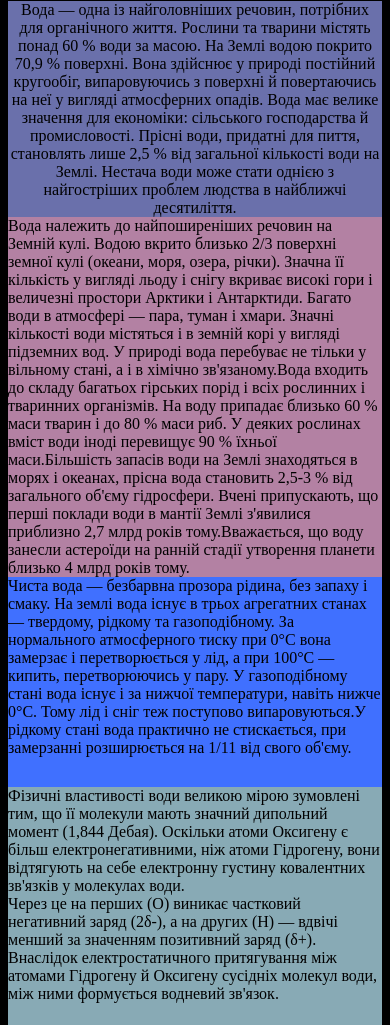
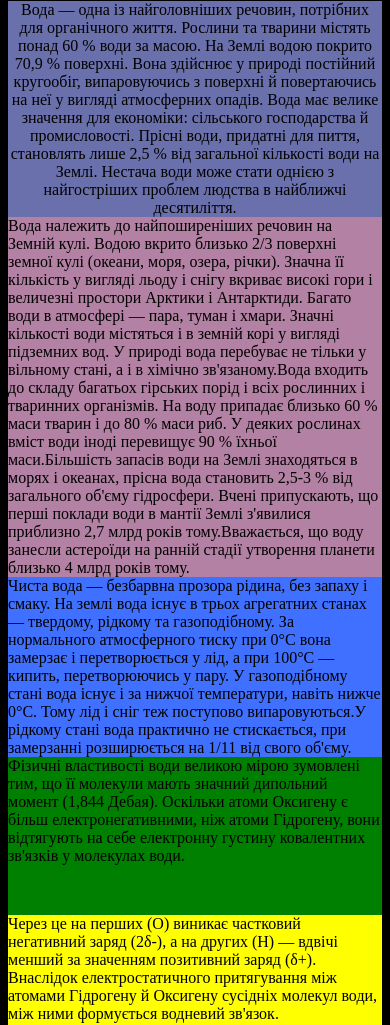
Before and after one commit to leshchuk99/hello-world, a plain HTML site: page index.html in a window 390 px wide. Shown: the part 79-1104 px from the top of the page. Drawn offline with Linux system fonts and the light colour scheme.

Commit message:
Update main.css

```diff
--- a/main.css
+++ b/main.css
@@ -52,26 +52,37 @@ h1 {
 	width:100%;
 	background:#4070ff;
 	height: 100%;
-	padding-bottom: 30px;
 }
 
 .second-row-incolumn {
 	width:100%;
 	background:#88aab5;
 	height: 100%;
-	padding-bottom: 30px;
+	display: flex;
+	flex-direction: row;
 }
 
-@media all and (max-width: 900px) {
-  	.second-row {
+.second-row-incolumn-1 {
+	width:100%;
+	background:green;
+	height: 100%;
+	padding-bottom: 50px;
+}
+
+.second-row-incolumn-2 {
+	width:100%;
+	background:yellow;
+	height: 100%;
+	padding-bottom: 50px;
+}
+
+@media all and (max-width: 950px) {
+  	.second-row, .second-row-incolumn {
   		-webkit-flex-direction: column;
   		flex-direction: column;
   	}
-  	.first-column, .third-column {
-	width: 100%;
-	}
 
-	.first-row-incolumn, .second-row-incolumn {
+	.first-column, .third-column, .first-row-incolumn, .second-row-incolumn, .second-row-incolumn-1, .second-row-incolumn-2 {
 		width: 100%;
 	}
 }
```
